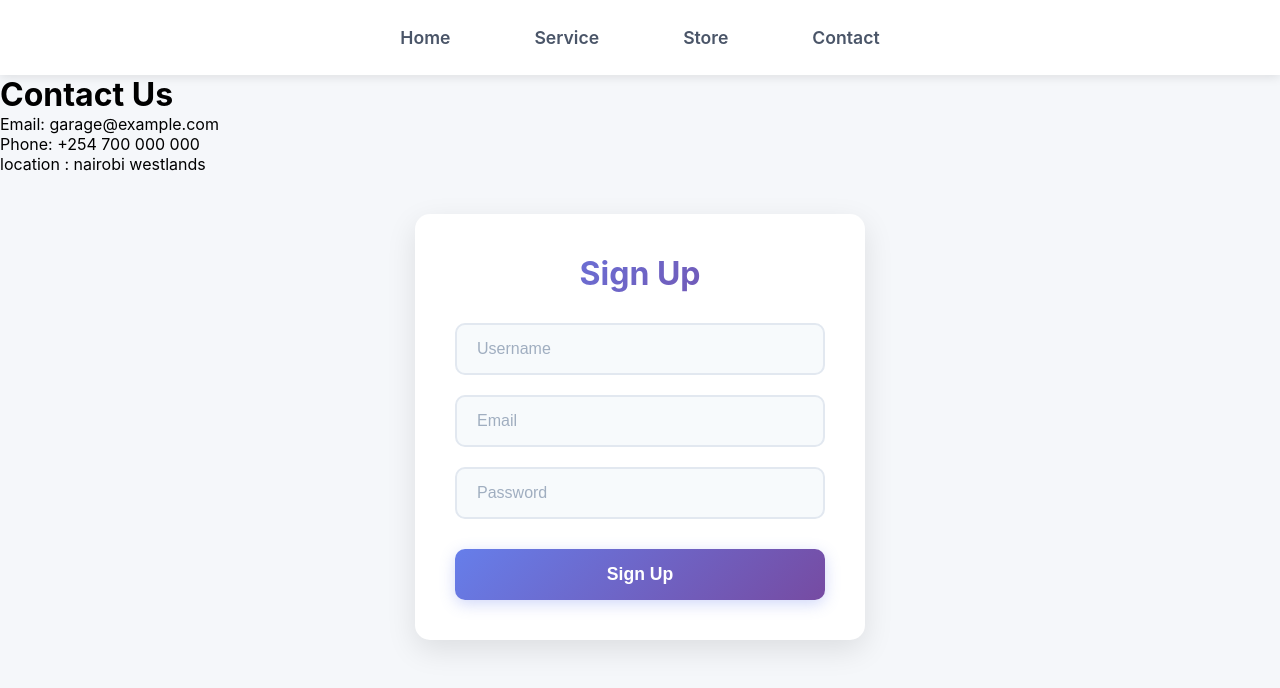
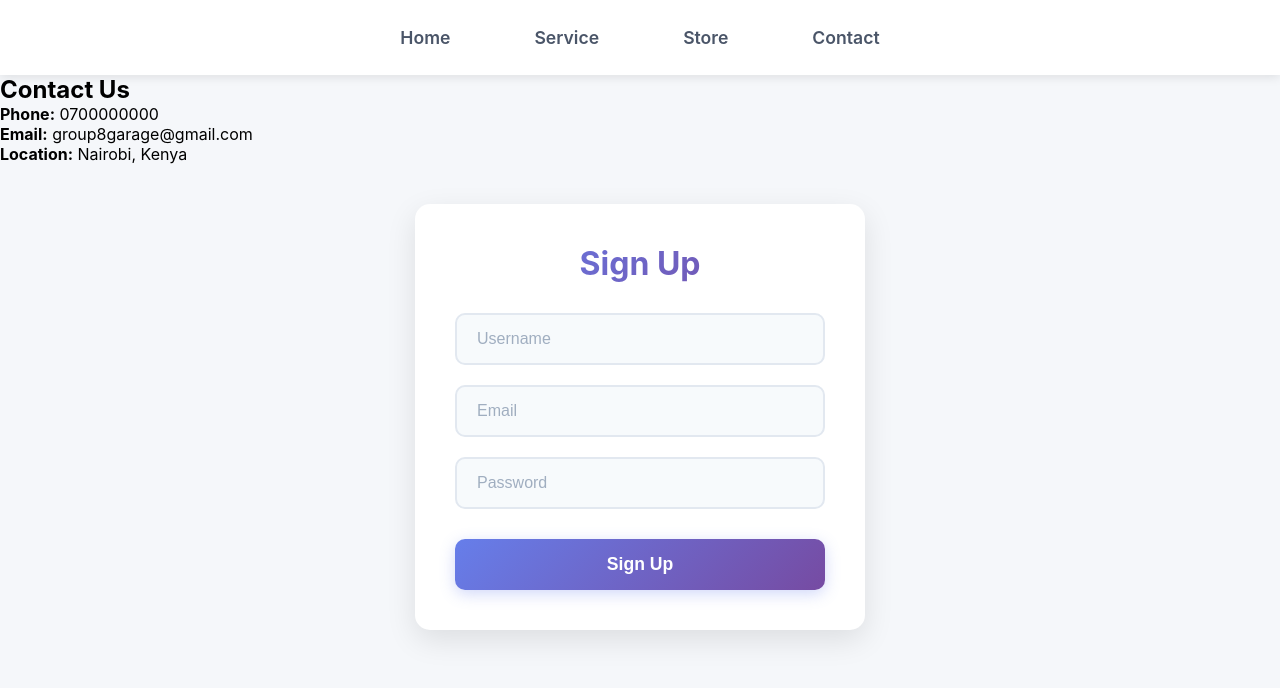
Before and after one commit to Donny254/Garage, a React (Vite) app: page /contact in a window 1280 px wide. Shown: the top 688 px of the page. Built offline with nearby package versions, Linux system fonts and the light colour scheme.

Commit message:
added a custom hook

```diff
--- a/src/components/Contact/Contact.jsx
+++ b/src/components/Contact/Contact.jsx
@@ -1,11 +1,15 @@
+import useContact from "../../hooks/useContact";
 
 function Contact() {
+  const { phone, email, location } = useContact();
+
   return (
     <div>
-      <h1>Contact Us</h1>
-      <p>Email: garage@example.com</p>
-      <p>Phone: +254 700 000 000</p>
-      <p>location : nairobi westlands</p>
+      <h2>Contact Us</h2>
+
+      <p><strong>Phone:</strong> {phone}</p>
+      <p><strong>Email:</strong> {email}</p>
+      <p><strong>Location:</strong> {location}</p>
     </div>
   );
 }
--- /dev/null
+++ b/src/hooks/useContact.js
@@ -0,0 +1,9 @@
+function useContact() {
+  const phone = "0700000000";
+  const email = "group8garage@gmail.com";
+  const location = "Nairobi, Kenya";
+
+  return { phone, email, location };
+}
+
+export default useContact;
```
